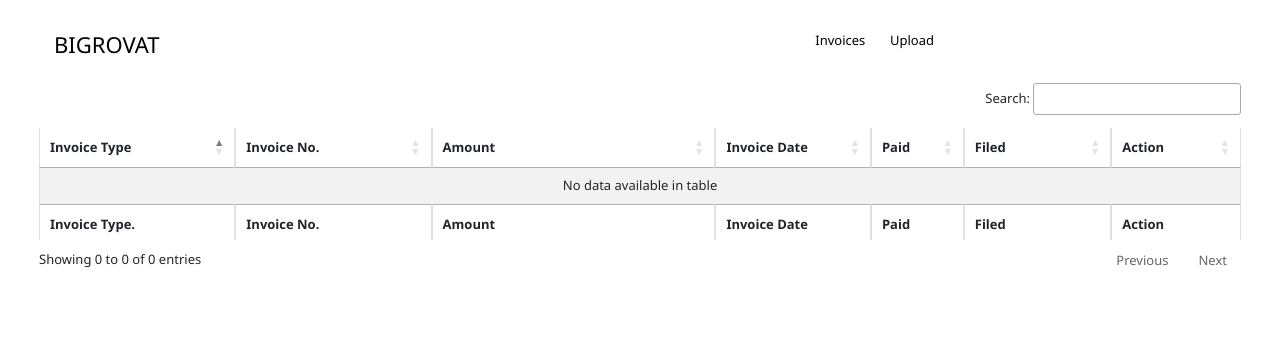
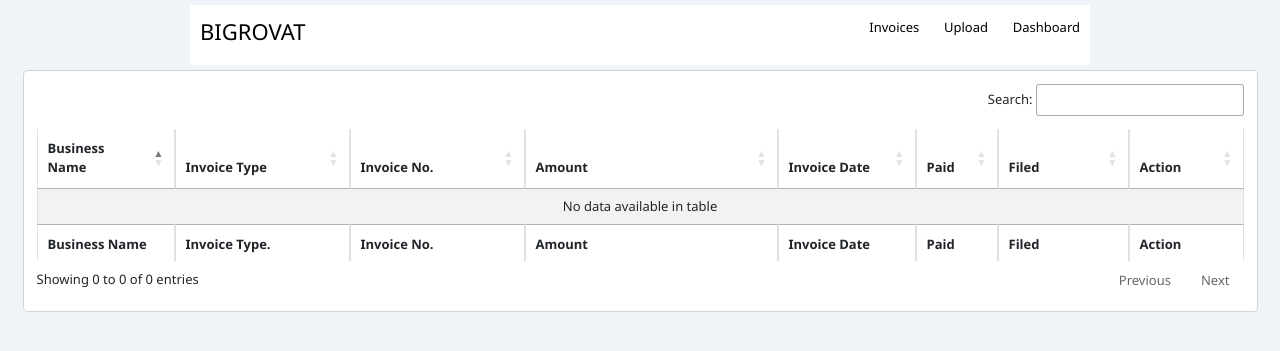
Before and after one commit to francis450/vat, a PHP site: page /invoice.php in a window 1280 px wide. Shown: the top 351 px of the page. Run offline with PHP 8.4, Linux system fonts and the light colour scheme; data that the repository does not hold is empty; some libraries are stand-ins or nearby versions.

Commit message:
some updates

```diff
--- a/css/invoice.css
+++ b/css/invoice.css
@@ -1,6 +1,6 @@
 
 body {
-  padding: 1em 3em;
+  /* padding: 1em 3em; */
 }
 .dataTables_filter {
   float: right;
--- a/invoice.php
+++ b/invoice.php
@@ -33,7 +33,7 @@ include("connection.php");
         }
     </style>
 </head>
-<body style="width: 100vw">
+<body style="width: 100vw; display: flex;background: #f0f4F8; color=#102a43 ;flex-direction: column;align-items: center;">
     <!-- nav start -->
     <div class="nav" style="display:flex;justify-content: space-between;">
         <input type="checkbox" id="nav-check">
@@ -51,14 +51,18 @@ include("connection.php");
         </div>
 
         <div class="nav-links" style="z-index:1000">
-            <a href="invoices.php" target="_blank">Invoices</a>
-            <a href="upload.php" target="_blank">Upload</a>
+            <a href="invoice.php">Invoices</a>
+            <a href="upload.php">Upload</a>
+            <a href="main.php">Dashboard</a>
         </div>
     </div>
     <!-- nav end -->
+    <div class="card">
+        <div class="card-body">
             <table id="example" class="table table-striped table-bordered dataTable" cellspacing="0" width="100%" role="grid" aria-describedby="example_info" style="width: 100%;">
                 <thead>
                     <tr role="row">
+                        <th class="sorting" tabindex="0" aria-controls="example" rowspan="1" colspan="1" aria-label="Name: activate to sort column ascending" style="width: 100px;">Business<br>Name</th>
                         <th class="sorting" tabindex="0" aria-controls="example" rowspan="1" colspan="1" aria-label="Name: activate to sort column ascending" style="width: 137px;">Invoice Type</th>
                         <th class="sorting" tabindex="0" aria-controls="example" rowspan="1" colspan="1" aria-label="Name: activate to sort column ascending" style="width: 137px;">Invoice No.</th>
                         <th class="sorting" tabindex="0" aria-controls="example" rowspan="1" colspan="1" aria-label="Position: activate to sort column ascending" style="width: 215px;">Amount</th>
@@ -73,6 +77,7 @@ include("connection.php");
                 </tbody>
                 <tfoot>
                     <tr>
+                        <th rowspan="1" colspan="1">Business Name</th>
                         <th rowspan="1" colspan="1">Invoice Type.</th>
                         <th rowspan="1" colspan="1">Invoice No.</th>
                         <th rowspan="1" colspan="1">Amount</th>
@@ -86,6 +91,9 @@ include("connection.php");
 
                 </tbody>
             </table>
+        </div>
+    </div>
+
 </body>
 <script src="js/invoice.js"></script>
 <!-- <script src="js/navbar.js"></script> -->
--- a/js/invoice.js
+++ b/js/invoice.js
@@ -33,6 +33,7 @@ $(document).ready(function(){
             $('#example').DataTable({
                 data: data,
                 columns: [
+                    { data: 'name'},
                     { data: 'invoiceType' },
                     { data: 'invoiceNumber' },
                     {
--- a/main.php
+++ b/main.php
@@ -35,8 +35,8 @@ if(isset($_SESSION["name"]) && $_SESSION["token"]){
         </div>
 
         <div class="nav-links" style="z-index:1000">
-            <a href="invoice.php" target="_blank">Invoices</a>
-            <a href="upload.php" target="_blank">Upload</a>
+            <a href="invoice.php">Invoices</a>
+            <a href="upload.php">Upload</a>
         </div>
     </div>
     <!-- nav end -->
```
Lines whose indentation alone changed are shown as unchanged.
